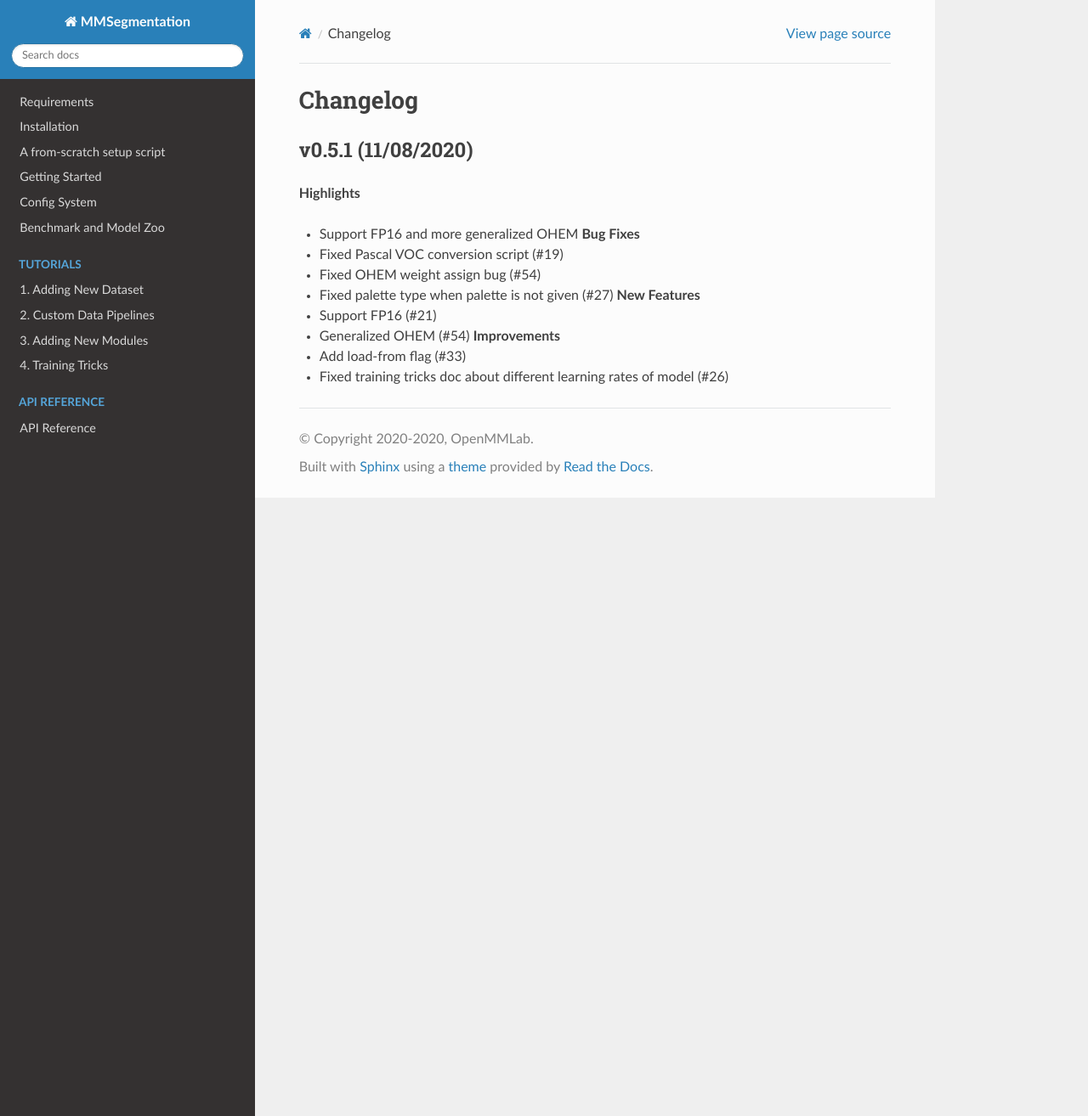
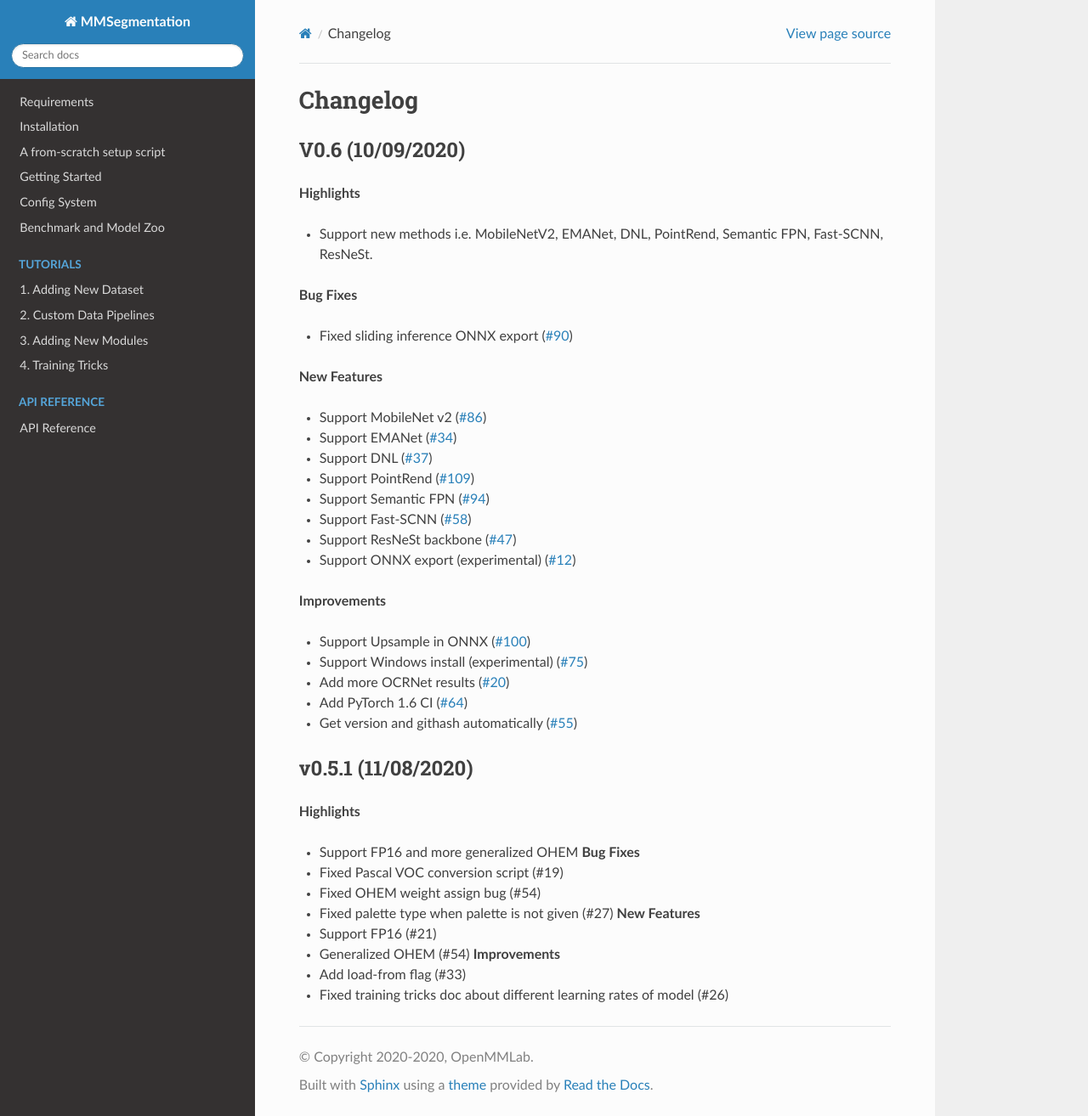
Before and after one commit to visenze/mmsegmentation, a Sphinx documentation site: the page built from docs/changelog.md, in a window 1280 px wide and 1314 px high. Shown: the whole window at 85% size. Built offline with Sphinx 7.4.7 and the Read the Docs theme 2.0.0, drawn with Linux system fonts in a browser that asks for light colours.

Commit message:
Bump to version 0.6 (#119)
* Bump to version 0.6

* fixed format

```diff
--- a/docs/changelog.md
+++ b/docs/changelog.md
@@ -1,4 +1,30 @@
 ## Changelog
+
+
+### V0.6 (10/09/2020)
+**Highlights**
+- Support new methods i.e. MobileNetV2, EMANet, DNL, PointRend, Semantic FPN, Fast-SCNN,
+ResNeSt.
+
+**Bug Fixes**
+- Fixed sliding inference ONNX export ([#90](https://github.com/open-mmlab/mmsegmentation/pull/90))
+
+**New Features**
+- Support MobileNet v2 ([#86](https://github.com/open-mmlab/mmsegmentation/pull/86))
+- Support EMANet ([#34](https://github.com/open-mmlab/mmsegmentation/pull/34))
+- Support DNL ([#37](https://github.com/open-mmlab/mmsegmentation/pull/37))
+- Support PointRend ([#109](https://github.com/open-mmlab/mmsegmentation/pull/109))
+- Support Semantic FPN ([#94](https://github.com/open-mmlab/mmsegmentation/pull/94))
+- Support Fast-SCNN ([#58](https://github.com/open-mmlab/mmsegmentation/pull/58))
+- Support ResNeSt backbone ([#47](https://github.com/open-mmlab/mmsegmentation/pull/47))
+- Support ONNX export (experimental) ([#12](https://github.com/open-mmlab/mmsegmentation/pull/12))
+
+**Improvements**
+- Support Upsample in ONNX ([#100](https://github.com/open-mmlab/mmsegmentation/pull/100))
+- Support Windows install (experimental) ([#75](https://github.com/open-mmlab/mmsegmentation/pull/75))
+- Add more OCRNet results ([#20](https://github.com/open-mmlab/mmsegmentation/pull/20))
+- Add PyTorch 1.6 CI ([#64](https://github.com/open-mmlab/mmsegmentation/pull/64))
+- Get version and githash automatically ([#55](https://github.com/open-mmlab/mmsegmentation/pull/55))
 
 ### v0.5.1 (11/08/2020)
 **Highlights**
--- a/mmseg/version.py
+++ b/mmseg/version.py
@@ -1,6 +1,6 @@
 # Copyright (c) Open-MMLab. All rights reserved.
 
-__version__ = '0.5.1'
+__version__ = '0.6.0'
 
 
 def parse_version_info(version_str):
```
